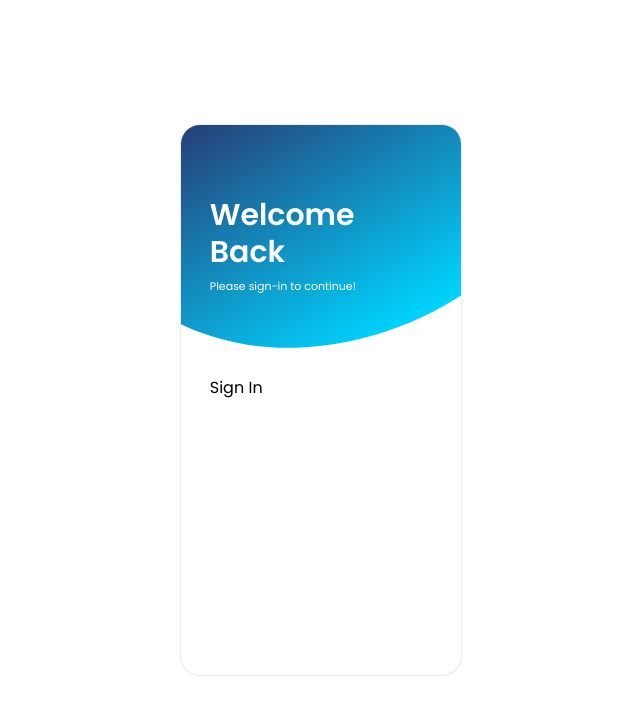
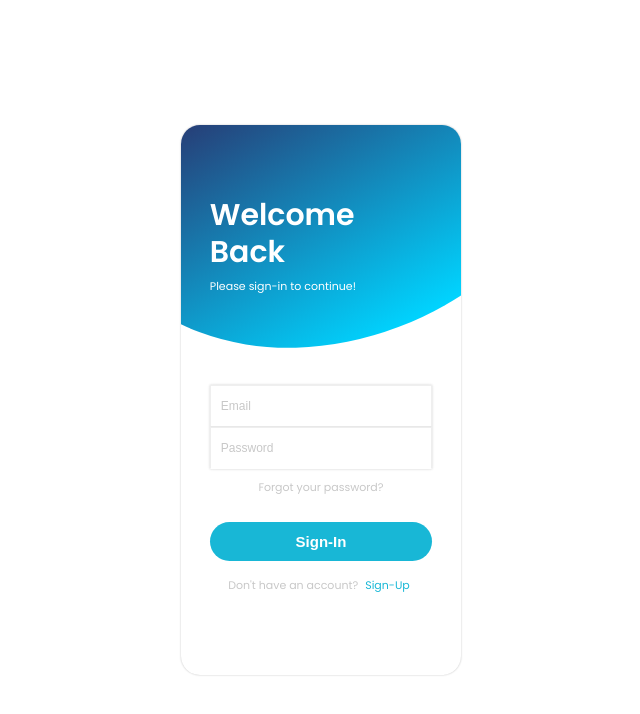
Before and after one commit to remediios/final-year-project, a React (Create React App) app in the folder front-end/fyp/: page /auth in a window 1280 px wide. Shown: the top 714 px of the page, without its empty margins (319-959 px from the left). Built offline with nearby package versions, Linux system fonts and the light colour scheme; the HTML template or start-up script is replaced by a standard one.

Commit message:
Margin Function + SignIn and Global Styles improvement

```diff
--- /dev/null
+++ b/front-end/fyp/src/components/forms/Margin.js
@@ -0,0 +1,16 @@
+import React from "react";
+import { HorizontalMargin, VerticalMargin } from "../../styles/forms/Global";
+
+function Margin(props) {
+  const { direction } = props;
+  if (direction === "horizontal") return <HorizontalMargin {...props} />;
+  else {
+    return <VerticalMargin {...props} />;
+  }
+}
+
+Margin.defaultProps = {
+  direction: "horizontal",
+};
+
+export { Margin };
--- a/front-end/fyp/src/components/forms/SignIn.js
+++ b/front-end/fyp/src/components/forms/SignIn.js
@@ -1,7 +1,31 @@
 import React from "react";
+import {
+  BoldLink,
+  FormBoxContainer,
+  FormContainer,
+  Input,
+  MutedLink,
+  SubmitButton,
+} from "../../styles/forms/Global";
+import { Margin } from "./Margin";
 
 const SignIn = () => {
-  return <div>Sign In</div>;
+  return (
+    <FormBoxContainer>
+      <FormContainer>
+        <Input type="email" placeholder="Email" />
+        <Input type="password" placeholder="Password" />
+      </FormContainer>
+      <Margin direction="vertical" margin={10} />
+      <MutedLink href="#">Forgot your password?</MutedLink>
+      <Margin direction="vertical" margin="1.6em" />
+      <SubmitButton type="submit">Sign-In</SubmitButton>
+      <Margin direction="vertical" margin="1em" />
+      <MutedLink href="/auth/signup">
+        Don't have an account? <BoldLink href="/auth/signup">Sign-Up</BoldLink>
+      </MutedLink>
+    </FormBoxContainer>
+  );
 };
 
 export default SignIn;
--- a/front-end/fyp/src/styles/forms/Global.js
+++ b/front-end/fyp/src/styles/forms/Global.js
@@ -80,3 +80,75 @@ export const FormBoxContainer = styled.div`
   align-items: center;
   margin-top: 10px;
 `;
+
+export const FormContainer = styled.form`
+  width: 100%;
+  display: flex;
+  flex-direction: column;
+  box-shadow: 0px 0px 2.5px rgba(15, 15, 15, 0.19);
+`;
+
+export const MutedLink = styled.a`
+  font-size: 11px;
+  color: rgba(200, 200, 200);
+  font-weight: 500;
+  text-decoration: none;
+`;
+
+export const BoldLink = styled.a`
+  font-size: 11px;
+  color: rgb(24, 183, 214);
+  font-weight: 500;
+  text-decoration: none;
+  margin: 0 4px;
+`;
+
+export const Input = styled.input`
+  width: 100%;
+  height: 42px;
+  outline: none;
+  border: 1px solid rgba(200, 200, 200, 0.3);
+  padding: 0px 10px;
+  border-bottom: 1.4px solid transparent;
+  transition: all 200ms ease-in-out;
+  font-size: 12px;
+  &::placeholder {
+    color: rgba(200, 200, 200, 1);
+  }
+  &:not(:last-of-type) {
+    border-bottom: 1.5px solid rgba(200, 200, 200, 0.4);
+  }
+  &:focus {
+    outline: none;
+    border-bottom: 2px solid rgb(0, 213, 255);
+  }
+`;
+
+export const SubmitButton = styled.button`
+  width: 100%;
+  padding: 11px;
+  color: #fff;
+  font-size: 15px;
+  font-weight: 600;
+  border: none;
+  border-radius: 100px 100px 100px 100px;
+  cursor: pointer;
+  transition: all, 240ms ease-in-out;
+  background: rgb(24, 183, 214);
+
+  &:hover {
+    background-color: rgb(0, 213, 255);
+  }
+`;
+
+export const HorizontalMargin = styled.span`
+  display: flex;
+  width: ${({ margin }) =>
+    typeof margin === "string" ? margin : `${margin}px`};
+`;
+
+export const VerticalMargin = styled.span`
+  display: flex;
+  height: ${({ margin }) =>
+    typeof margin === "string" ? margin : `${margin}px`};
+`;
```
